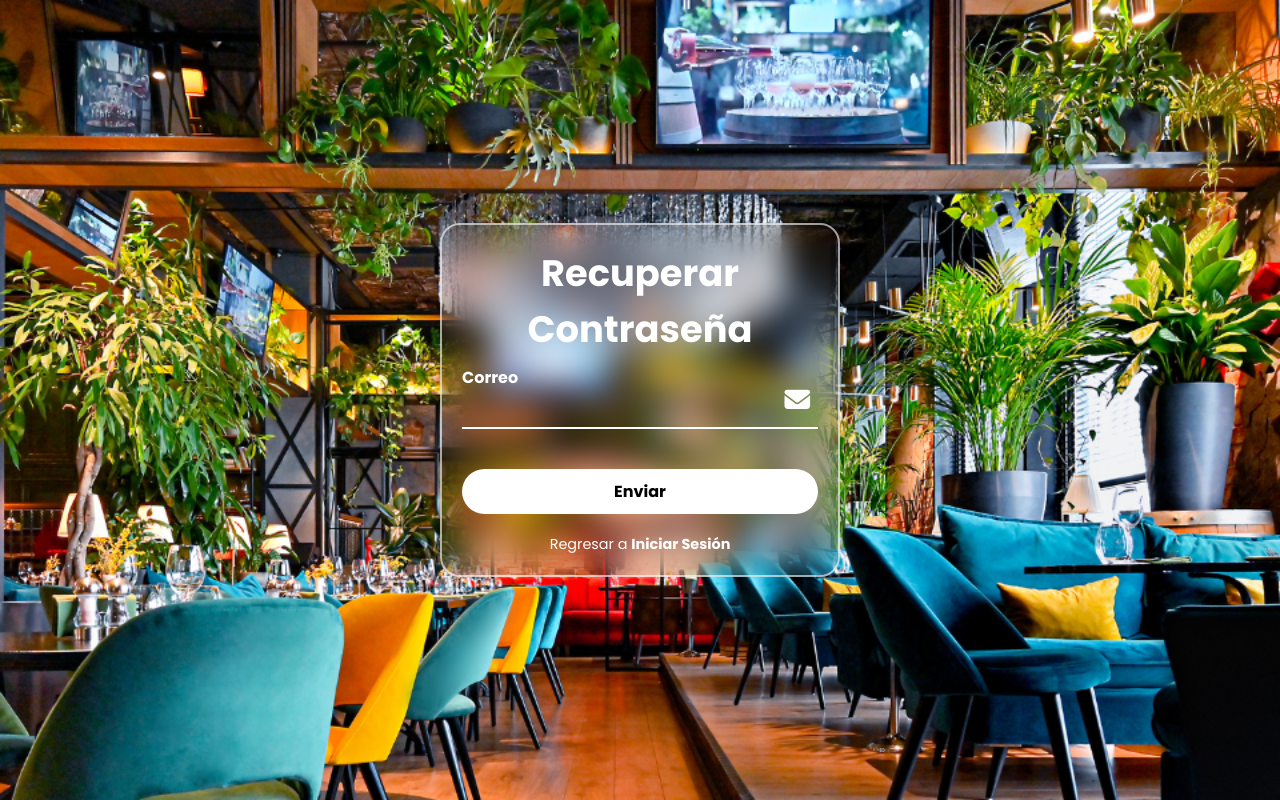
After one commit to jarquinlesman/restaurant_reservations, a PHP site: the page made by views/recuperarcontraseña.php in a window 1280 px wide. The commit adds this page. Run offline with PHP 8.4, Linux system fonts and the light colour scheme; some libraries are stand-ins or nearby versions.

Commit message:
Añadido el correo de recuperación

```diff
--- /dev/null
+++ b/css/style-recovery.css
@@ -0,0 +1,122 @@
+@import url('https://fonts.googleapis.com/css2?family=Poppins:ital,wght@0,100;0,200;0,300;0,400;0,500;0,600;0,700;0,800;0,900;1,100;1,200;1,300;1,400;1,500;1,600;1,700;1,800;1,900&display=swap');
+
+* {
+    font-family: 'Poppins', sans-serif;
+    margin: 0;
+    padding: 0;
+}
+
+html, body {
+    margin: 0;
+    padding: 0;
+    width: 100%;
+    height: 100%;
+}
+
+/* GENERAL */
+section {
+    display: flex;
+    justify-content: center;
+    align-items: center;
+    width: 100%;
+    min-height: 100vh;
+    background: url(../img/login.png) no-repeat;
+    background-position: center;
+    background-size: cover;
+}
+
+.contenedor-recu {
+    display: flex;
+    flex-direction: column;
+    justify-content: center;
+    align-items: center;
+    width: 400px;
+    border: 2px solid rgba(255, 255, 255, .6);
+    border-radius: 20px;
+    backdrop-filter: blur(16px);
+    padding: 20px;
+    box-sizing: border-box;
+}
+
+.contenedor-recu h2 {
+    font-size: 2.3rem;
+    color: #ffffff;
+    text-align: center;
+    margin-bottom: 20px;
+}
+
+.input-contenedor-recu {
+    position: relative;
+    width: 100%;
+    margin: 20px 0;
+    border-bottom: 2px solid #ffffff;
+
+}
+
+.input-contenedor-recu label {
+    position: absolute;
+    top: -25%;
+    left: 0;
+    color: #ffffff;
+    font-size: 1rem;
+    pointer-events: none;
+    transition: .6s;
+    font-weight: bold;
+}
+
+.input-contenedor-recu input {
+    width: 100%;
+    height: 50px;
+    background-color: transparent;
+    border: none;
+    outline: none;
+    font-size: 1rem;
+    color: #ffffff;
+}
+
+.input-contenedor-recu i {
+    position: absolute;
+    color: #ffffff;
+    font-size: 1.6rem;
+    top: 10px;
+    right: 8px;
+}
+
+button {
+    width: 100%;
+    height: 45px;
+    border-radius: 40px;
+    background: #ffffff;
+    border: none;
+    font-weight: bold;
+    cursor: pointer;
+    outline: none;
+    font-size: 1rem;
+    transition: .4s;
+    margin-top: 20px;
+}
+
+button:hover {
+    opacity: .9;
+}
+
+.volver-recu {
+    margin-top: 20px;
+    text-align: center;
+}
+
+.volver-recu p {
+    color: #ffffff;
+    font-size: .9em;
+}
+
+.volver-recu a {
+    color: #ffffff;
+    text-decoration: none;
+    transition: .3s;
+    font-weight: bold;
+}
+
+.volver-recu a:hover {
+    text-decoration: underline;
+}
--- a/index.php
+++ b/index.php
@@ -37,7 +37,7 @@
                     <div class="olvidar">
                         <label for="#">
                             <input type="checkbox"> Recordatorio
-                            <a href="#">¿Olvidó su contraseña?</a>
+                            <a href="views/recuperarcontraseña.php">¿Olvidó su contraseña?</a>
                         </label>
                     </div>
 
--- /dev/null
+++ b/views/recuperarcontraseña.php
@@ -0,0 +1,48 @@
+<!DOCTYPE html>
+<html lang="en">
+<head>
+    <meta charset="UTF-8">
+    <script src="https://kit.fontawesome.com/a2dd6045c4.js" crossorigin="anonymous"></script>
+    <meta name="viewport" content="width=device-width, initial-scale=1.0">
+    <title>Recuperar Contraseña</title>
+    <link rel="stylesheet" href="../css/style-recovery.css">
+    <link rel="stylesheet" href="https://cdn.jsdelivr.net/npm/sweetalert2@11/dist/sweetalert2.min.css">
+    <script src="https://cdn.jsdelivr.net/npm/sweetalert2@11"></script>
+</head>
+<body>
+    <section>
+        <div class="contenedor-recu">
+            <div class="formulario-recu">
+                <form action="../db/recovery_password.php" method="POST" onsubmit="return validarFormulario()">
+                    <h2>Recuperar Contraseña</h2>
+                    <div class="input-contenedor-recu">
+                        <i class="fa-solid fa-envelope"></i> <!-- icono email -->
+                        <input type="email" id="email" name="Email" required>
+                        <label for="email">Correo</label>
+                    </div>
+                    <button type="submit">Enviar</button>
+                </form>
+                <div class="volver-recu">
+                    <p>Regresar a
+                        <a href="../index.php">Iniciar Sesión</a>
+                    </p>
+                </div>
+            </div>
+        </div>
+
+        <!-- Script para validar formulario y manejar mensajes -->
+        <script>
+            function validarFormulario() {
+                var email = document.getElementById('email').value.trim();
+
+                if (email === '') {
+                    mostrarAlerta('Por favor complete el campo de correo.');
+                    return false;
+                }
+
+                return true;
+            }
+        </script>
+    </section>
+</body>
+</html>
```
Also changed, not shown: db/recovery_password.php (added, +108 -0 lines), db/validate.php (+16 -2 lines), views/restaurant.php (+13 -1 lines).
